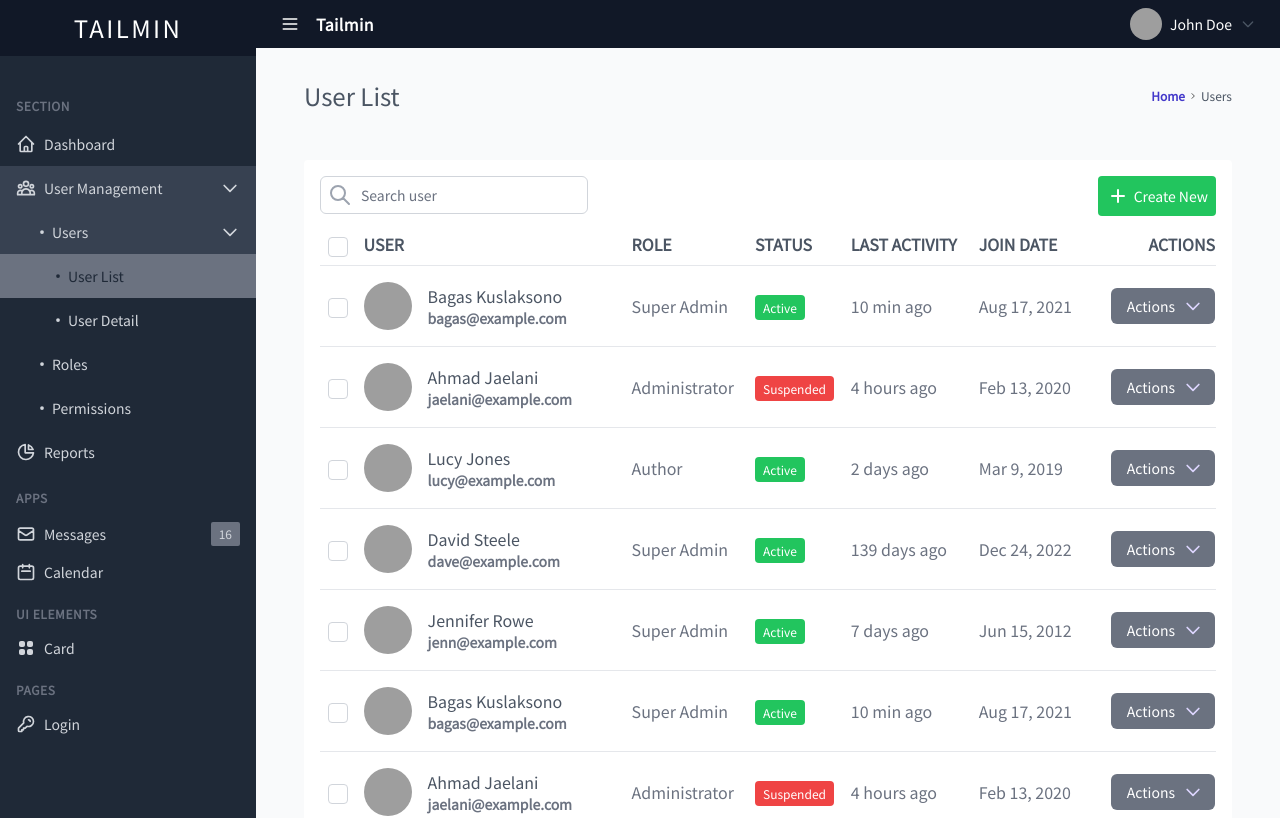
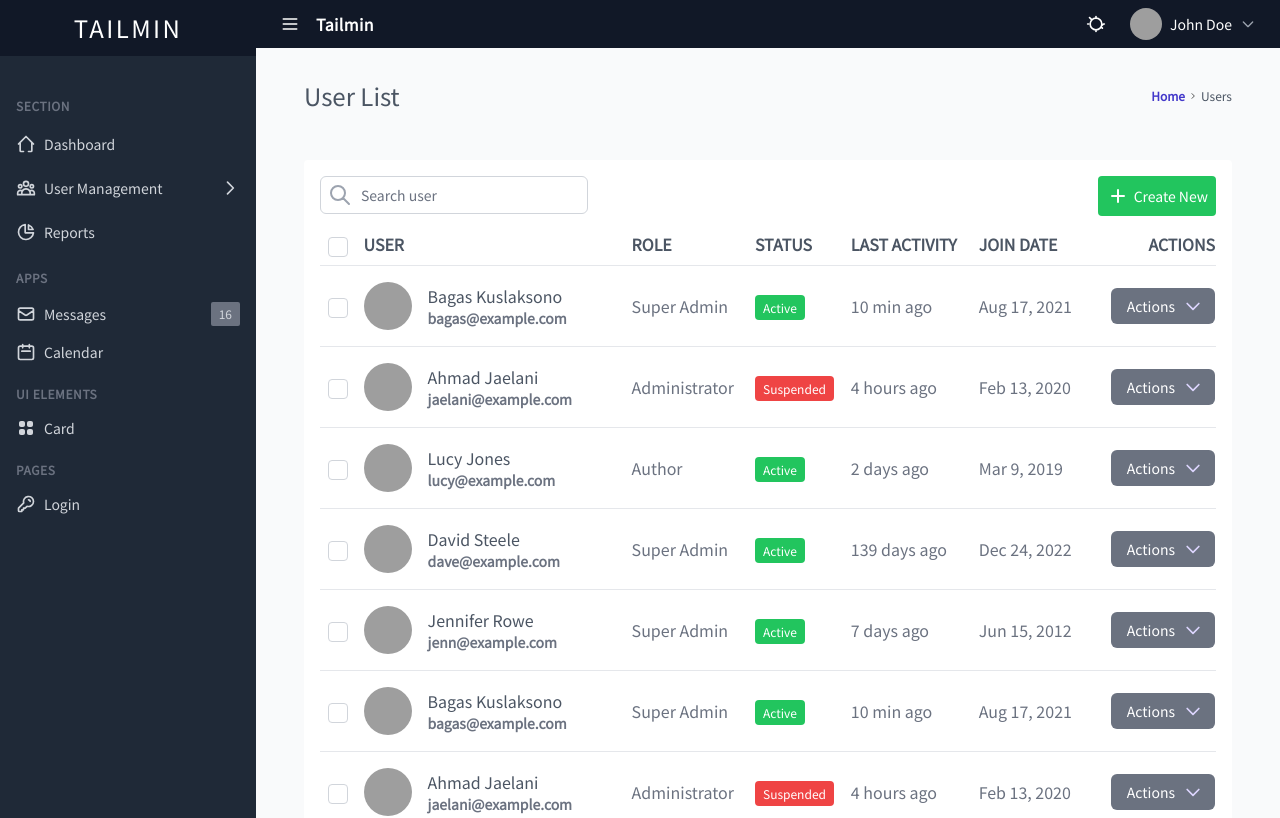
Before and after one commit to rueyjium/tailmin-main, a Vue app: page /users in a window 1280 px wide. Shown: the top 818 px of the page. Built offline with nearby package versions, Linux system fonts and the light colour scheme; grey boxes are pictures that could not be loaded.

Commit message:
顏色切換

```diff
--- a/src/components/layouts/TheHeader.vue
+++ b/src/components/layouts/TheHeader.vue
@@ -1,36 +1,62 @@
 <template>
-  <header class="flex items-center justify-between bg-gray-900 text-white h-12 px-4">
+  <header
+    class="flex items-center justify-between bg-gray-900 text-white h-12 px-4 dark:bg-gray-800 transition-colors duration-300"
+  >
+    <!-- 左側控制列 -->
     <div class="flex items-center space-x-2">
-      <!-- 左側：控制按鈕 -->
+      <!-- Sidebar 開合 -->
       <button @click="ui.toggleSidebar" class="p-2 hover:bg-gray-700 rounded" title="Toggle sidebar">
         <svg xmlns="http://www.w3.org/2000/svg" class="h-5 w-5" fill="none" viewBox="0 0 24 24" stroke="currentColor">
           <path stroke-linecap="round" stroke-linejoin="round" stroke-width="2" d="M4 6h16M4 12h16M4 18h16" />
         </svg>
       </button>
+
+      <!-- LOGO -->
       <span class="font-bold tracking-wide">Tailmin</span>
     </div>
-    <button class="sm:hidden">
+
+    <!-- 右側操作列 -->
+    <div class="flex items-center space-x-2">
+      <!-- 主題切換 -->
+      <button
+        @click="ui.toggleTheme"
+        class="p-2 rounded hover:bg-gray-700"
+        :title="ui.theme === 'dark' ? 'Switch to light mode' : 'Switch to dark mode'"
+      >
         <svg
+          v-if="ui.theme === 'light'"
           xmlns="http://www.w3.org/2000/svg"
-        class="h-6 w-6 text-gray-600"
+          class="h-5 w-5"
           fill="none"
           viewBox="0 0 24 24"
           stroke="currentColor"
         >
-        <path stroke-linecap="round" stroke-linejoin="round" stroke-width="2" d="M4 6h16M4 12h16M4 18h16" />
+          <path
+            stroke-linecap="round"
+            stroke-linejoin="round"
+            stroke-width="2"
+            d="M12 3v1m0 16v1m8.485-8.485l-.707.707M4.222 4.222l.707.707M21 12h1M3 12H2m16.97 4.243l.707.707M6.343 6.343l-.707-.707M12 5a7 7 0 100 14a7 7 0 000-14z"
+          />
+        </svg>
+        <svg v-else xmlns="http://www.w3.org/2000/svg" class="h-5 w-5" fill="currentColor" viewBox="0 0 24 24">
+          <path d="M21.64 13.65a9 9 0 01-11.29-11.3a1 1 0 00-1.37-1.37a11 11 0 1013.02 13.04a1 1 0 00-.36-.37z" />
         </svg>
       </button>
+
+      <!-- 使用者選單 -->
       <Menu as="div" class="relative">
-      <MenuButton class="flex items-center space-x-2 px-2 py-3 text-sm hover:bg-gray-200 focus:outline-none">
+        <MenuButton
+          class="flex items-center space-x-2 px-2 py-3 text-sm hover:bg-gray-200 rounded focus:outline-none dark:hover:bg-gray-700"
+        >
           <img
             class="h-8 w-8 rounded-full"
-          src="https://images.unsplash.com/photo-1472099645785-5658abf4ff4e?ixlib=rb-1.2.1&ixid=eyJhcHBfaWQiOjEyMDd9&auto=format&fit=facearea&facepad=2&w=256&h=256&q=80"
-          alt=""
+            src="https://images.unsplash.com/photo-1472099645785-5658abf4ff4e?ixlib=rb-1.2.1&auto=format&fit=facearea&facepad=2&w=256&h=256&q=80"
+            alt="user"
           />
           <span>John Doe</span>
           <svg
             xmlns="http://www.w3.org/2000/svg"
-          class="h-4 w-4 text-gray-600"
+            class="h-4 w-4 text-gray-400"
             fill="none"
             viewBox="0 0 24 24"
             stroke="currentColor"
@@ -38,6 +64,7 @@
             <path stroke-linecap="round" stroke-linejoin="round" stroke-width="2" d="M19 9l-7 7-7-7" />
           </svg>
         </MenuButton>
+
         <transition
           enter-active-class="transition ease-out duration-100"
           enter-from-class="transform opacity-0 scale-95"
@@ -47,28 +74,45 @@
           leave-to-class="transform opacity-0 scale-95"
         >
           <MenuItems
-          class="origin-top-right absolute right-0 w-48 shadow-lg py-1 bg-white ring-1 ring-black ring-opacity-5 divide-y divide-gray-200 focus:outline-none"
+            class="origin-top-right absolute right-0 w-48 shadow-lg py-1 bg-white ring-1 ring-black ring-opacity-5 divide-y divide-gray-200 focus:outline-none dark:bg-gray-800 dark:divide-gray-700"
           >
             <div>
               <MenuItem v-slot="{ active }">
-              <a href="#" :class="[active ? 'bg-gray-200' : '', 'block px-4 py-2 text-sm text-gray-700']"
+                <a
+                  href="#"
+                  :class="[
+                    active ? 'bg-gray-100 dark:bg-gray-700' : '',
+                    'block px-4 py-2 text-sm text-gray-700 dark:text-gray-200',
+                  ]"
                   >Your Profile</a
                 >
               </MenuItem>
               <MenuItem v-slot="{ active }">
-              <a href="#" :class="[active ? 'bg-gray-200' : '', 'block px-4 py-2 text-sm text-gray-700']">Settings</a>
+                <a
+                  href="#"
+                  :class="[
+                    active ? 'bg-gray-100 dark:bg-gray-700' : '',
+                    'block px-4 py-2 text-sm text-gray-700 dark:text-gray-200',
+                  ]"
+                  >Settings</a
+                >
               </MenuItem>
             </div>
+
             <MenuItem v-slot="{ active }">
               <router-link
                 :to="{ name: 'login' }"
-              :class="[active ? 'bg-gray-200' : '', 'block px-4 py-2 text-sm text-gray-700']"
+                :class="[
+                  active ? 'bg-gray-100 dark:bg-gray-700' : '',
+                  'block px-4 py-2 text-sm text-gray-700 dark:text-gray-200',
+                ]"
                 >Sign out</router-link
               >
             </MenuItem>
           </MenuItems>
         </transition>
       </Menu>
+    </div>
   </header>
 </template>
 
@@ -85,7 +129,15 @@ export default {
   },
   setup() {
     const ui = useUiStore()
+    ui.loadSidebarState()
     return { ui }
   },
 }
 </script>
+
+<style scoped>
+/* 動畫平滑 */
+header {
+  transition: background-color 0.3s ease;
+}
+</style>
--- a/src/components/layouts/TheSidebar.vue
+++ b/src/components/layouts/TheSidebar.vue
@@ -1,27 +1,38 @@
 <template>
+  <!-- 手機 Overlay -->
+  <div
+    v-if="ui.mobileSidebarOpen"
+    class="fixed inset-0 bg-black bg-opacity-50 z-40 sm:hidden"
+    @click="ui.closeMobileSidebar"
+  ></div>
+
   <aside
+    class="bg-gray-800 text-gray-300 transition-all duration-300 ease-in-out z-50 overflow-y-auto dark:bg-gray-900"
     :class="[
-      'hidden bg-gray-800 sm:block transition-all duration-300 ease-in-out overflow-y-auto',
       ui.sidebarOpen ? 'w-64' : 'w-16',
+      ui.mobileSidebarOpen ? 'fixed inset-y-0 left-0 w-64' : 'hidden sm:block',
     ]"
   >
     <!-- LOGO -->
-    <div class="py-3 text-2xl uppercase text-center tracking-widest bg-gray-900 border-b-2 border-gray-800 mb-8">
+    <div
+      class="py-3 text-2xl uppercase text-center tracking-widest bg-gray-900 border-b-2 border-gray-800 mb-8 dark:bg-gray-800"
+    >
       <router-link to="/" class="text-white" v-show="ui.sidebarOpen">Tailmin</router-link>
       <span v-show="!ui.sidebarOpen" class="text-white font-bold text-lg">T</span>
     </div>
 
-    <!-- 導覽選單 -->
     <nav class="text-sm text-gray-300">
       <ul class="flex flex-col">
-        <!-- SECTION -->
         <li v-show="ui.sidebarOpen" class="px-4 py-2 text-xs uppercase tracking-wider text-gray-500 font-bold">
           Section
         </li>
 
         <!-- Dashboard -->
         <router-link v-slot="{ isExactActive, href, navigate }" to="/" custom>
-          <li class="px-4 cursor-pointer" :class="[isExactActive ? 'bg-gray-500 text-gray-800' : 'hover:bg-gray-700']">
+          <li
+            class="relative group px-4 cursor-pointer"
+            :class="[isExactActive ? 'bg-gray-500 text-gray-800' : 'hover:bg-gray-700']"
+          >
             <a class="py-3 flex items-center" :href="href" @click="navigate">
               <svg
                 xmlns="http://www.w3.org/2000/svg"
@@ -34,24 +45,32 @@
                   stroke-linecap="round"
                   stroke-linejoin="round"
                   stroke-width="2"
-                  d="M3 12l2-2m0 0l7-7 7 7M5 10v10a1 1 0 001 1h3m10-11l2 2m-2-2v10a1 1 0 01-1 1h-3m-6 0a1 1 0 001-1v-4a1 1 0 011-1h2a1 1 0 011 1v4a1 1 0 001 1m-6 0h6"
+                  d="M3 12l2-2m0 0l7-7 7 7M5 10v10a1 1 0 001 1h3m10-11l2 2m-2-2v10a1 1 0 01-1 1h-3"
                 />
               </svg>
               <span v-show="ui.sidebarOpen">Dashboard</span>
+              <!-- Tooltip -->
+              <span
+                v-if="!ui.sidebarOpen"
+                class="absolute left-full ml-2 bg-gray-700 text-white text-xs rounded py-1 px-2 opacity-0 group-hover:opacity-100 whitespace-nowrap z-50"
+              >
+                Dashboard
+              </span>
             </a>
           </li>
         </router-link>
 
         <!-- User Management -->
         <li>
-          <Disclosure v-slot="{ open }" :default-open="isUserManagementActive">
+          <Disclosure v-slot="{ open }" :default-open="ui.expandedMenus.includes('users')">
             <DisclosureButton
               class="px-4 py-3 flex items-center w-full hover:bg-gray-700"
               :class="open ? 'bg-gray-700' : ''"
+              @click="ui.toggleMenu('users')"
             >
               <svg
                 xmlns="http://www.w3.org/2000/svg"
-                class="h-5 w-5 mr-2 flex-shrink-0"
+                class="h-5 w-5 mr-2"
                 fill="none"
                 viewBox="0 0 24 24"
                 stroke="currentColor"
@@ -68,13 +87,19 @@
                 <svg
                   xmlns="http://www.w3.org/2000/svg"
                   class="h-5 w-5"
+                  :class="open ? 'transform rotate-90' : ''"
                   fill="none"
                   viewBox="0 0 24 24"
                   stroke="currentColor"
-                  :class="open ? 'transform rotate-90' : ''"
                 >
                   <path stroke-linecap="round" stroke-linejoin="round" stroke-width="2" d="M9 5l7 7-7 7" />
                 </svg>
+              </span>
+              <span
+                v-if="!ui.sidebarOpen"
+                class="absolute left-full ml-2 bg-gray-700 text-white text-xs rounded py-1 px-2 opacity-0 group-hover:opacity-100 whitespace-nowrap z-50"
+              >
+                User Management
               </span>
             </DisclosureButton>
 
@@ -82,10 +107,11 @@
               <ul>
                 <!-- Users -->
                 <li>
-                  <Disclosure v-slot="{ open }" :default-open="isUserActive">
+                  <Disclosure v-slot="{ open }" :default-open="ui.expandedMenus.includes('user-sub')">
                     <DisclosureButton
                       class="pl-8 pr-4 py-3 flex items-center w-full hover:bg-gray-700"
                       :class="open ? 'bg-gray-700' : ''"
+                      @click="ui.toggleMenu('user-sub')"
                     >
                       <svg
                         xmlns="http://www.w3.org/2000/svg"
@@ -100,10 +126,10 @@
                         <svg
                           xmlns="http://www.w3.org/2000/svg"
                           class="h-5 w-5"
+                          :class="open ? 'transform rotate-90' : ''"
                           fill="none"
                           viewBox="0 0 24 24"
                           stroke="currentColor"
-                          :class="open ? 'transform rotate-90' : ''"
                         >
                           <path stroke-linecap="round" stroke-linejoin="round" stroke-width="2" d="M9 5l7 7-7 7" />
                         </svg>
@@ -112,7 +138,6 @@
 
                     <DisclosurePanel>
                       <ul>
-                        <!-- User List -->
                         <router-link v-slot="{ isExactActive, href, navigate }" to="/users" custom>
                           <li
                             class="pl-12"
@@ -131,8 +156,6 @@
                             </a>
                           </li>
                         </router-link>
-
-                        <!-- User Detail -->
                         <li class="pl-12 hover:bg-gray-700">
                           <a href="#" class="py-3 flex items-center">
                             <svg
@@ -190,7 +213,7 @@
           <a href="#" class="py-3 flex items-center">
             <svg
               xmlns="http://www.w3.org/2000/svg"
-              class="h-5 w-5 mr-2 flex-shrink-0"
+              class="h-5 w-5 mr-2"
               fill="none"
               viewBox="0 0 24 24"
               stroke="currentColor"
@@ -216,12 +239,11 @@
         <li v-show="ui.sidebarOpen" class="px-4 py-2 mt-2 text-xs uppercase tracking-wider text-gray-500 font-bold">
           Apps
         </li>
-
         <li class="px-4 cursor-pointer hover:bg-gray-700">
           <a href="#" class="py-2 flex items-center">
             <svg
               xmlns="http://www.w3.org/2000/svg"
-              class="h-5 w-5 mr-2 flex-shrink-0"
+              class="h-5 w-5 mr-2"
               fill="none"
               viewBox="0 0 24 24"
               stroke="currentColor"
@@ -234,7 +256,7 @@
               />
             </svg>
             <span v-show="ui.sidebarOpen">Messages</span>
-            <span v-show="ui.sidebarOpen" class="ml-auto text-xs bg-gray-500 px-2 py-1 rounded-sm"> 16 </span>
+            <span v-show="ui.sidebarOpen" class="ml-auto text-xs bg-gray-500 px-2 py-1 rounded-sm">16</span>
           </a>
         </li>
 
@@ -243,7 +265,7 @@
           <a href="#" class="py-2 flex items-center">
             <svg
               xmlns="http://www.w3.org/2000/svg"
-              class="h-5 w-5 mr-2 flex-shrink-0"
+              class="h-5 w-5 mr-2"
               fill="none"
               viewBox="0 0 24 24"
               stroke="currentColor"
@@ -263,7 +285,6 @@
         <li v-show="ui.sidebarOpen" class="px-4 py-2 mt-2 text-xs uppercase tracking-wider text-gray-500 font-bold">
           UI Elements
         </li>
-
         <li class="px-4 cursor-pointer hover:bg-gray-700">
           <router-link :to="{ name: 'card' }" class="py-2 flex items-center">
             <svg class="h-5 w-5 mr-2 flex-shrink-0" viewBox="0 0 20 20" fill="none" xmlns="http://www.w3.org/2000/svg">
@@ -292,7 +313,6 @@
         <li v-show="ui.sidebarOpen" class="px-4 py-2 mt-2 text-xs uppercase tracking-wider text-gray-500 font-bold">
           Pages
         </li>
-
         <li class="px-4 cursor-pointer hover:bg-gray-700">
           <router-link :to="{ name: 'login' }" class="py-2 flex items-center">
             <svg
--- a/src/stores/ui.js
+++ b/src/stores/ui.js
@@ -1,19 +1,43 @@
-// 管理全域 UI 狀態（Sidebar 開合）
-
+// src/stores/ui.js
+// 全域 UI 狀態管理：Sidebar、主題、展開狀態、RWD Overlay
 import { defineStore } from 'pinia'
 
 export const useUiStore = defineStore('ui', {
   state: () => ({
-    sidebarOpen: true,
+    sidebarOpen: true, // 桌機 sidebar
+    mobileSidebarOpen: false, // 手機 overlay sidebar
+    theme: localStorage.getItem('theme') || 'light',
+    expandedMenus: JSON.parse(localStorage.getItem('expandedMenus') || '[]'),
   }),
+
   actions: {
     toggleSidebar() {
       this.sidebarOpen = !this.sidebarOpen
       localStorage.setItem('sidebarOpen', this.sidebarOpen)
     },
+    toggleMobileSidebar() {
+      this.mobileSidebarOpen = !this.mobileSidebarOpen
+    },
+    closeMobileSidebar() {
+      this.mobileSidebarOpen = false
+    },
+    toggleTheme() {
+      this.theme = this.theme === 'light' ? 'dark' : 'light'
+      document.documentElement.classList.toggle('dark', this.theme === 'dark')
+      localStorage.setItem('theme', this.theme)
+    },
+    toggleMenu(name) {
+      if (this.expandedMenus.includes(name)) {
+        this.expandedMenus = this.expandedMenus.filter((n) => n !== name)
+      } else {
+        this.expandedMenus.push(name)
+      }
+      localStorage.setItem('expandedMenus', JSON.stringify(this.expandedMenus))
+    },
     loadSidebarState() {
       const saved = localStorage.getItem('sidebarOpen')
       if (saved !== null) this.sidebarOpen = saved === 'true'
+      document.documentElement.classList.toggle('dark', this.theme === 'dark')
     },
   },
 })
--- a/tailwind.config.js
+++ b/tailwind.config.js
@@ -1,7 +1,12 @@
+// tailwind.config.js
 module.exports = {
   content: ['./index.html', './src/**/*.{vue,js,ts,jsx,tsx}'],
+
+  // ✅ 改成手動控制 Dark Mode（讓 Pinia 狀態控制 class）
+  darkMode: 'class',
+
   safelist: ['bg-red-500', 'bg-green-500', 'bg-blue-500', 'bg-yellow-500'],
-  darkMode: 'media',
+
   theme: {
     extend: {
       fontFamily: {
@@ -9,8 +14,10 @@ module.exports = {
       },
     },
   },
+
   variants: {
     extend: {},
   },
+
   plugins: [require('@tailwindcss/forms')],
 }
```
Lines whose indentation alone changed are shown as unchanged.
